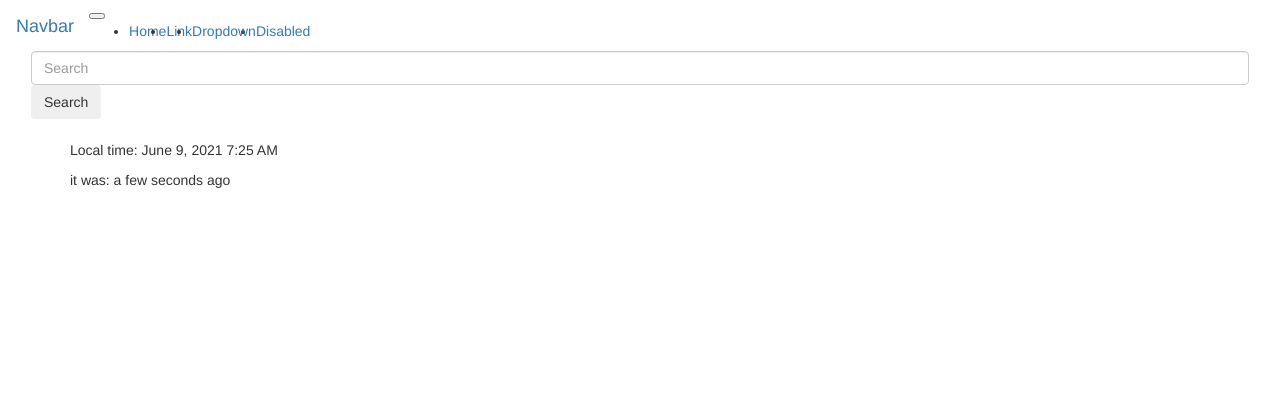
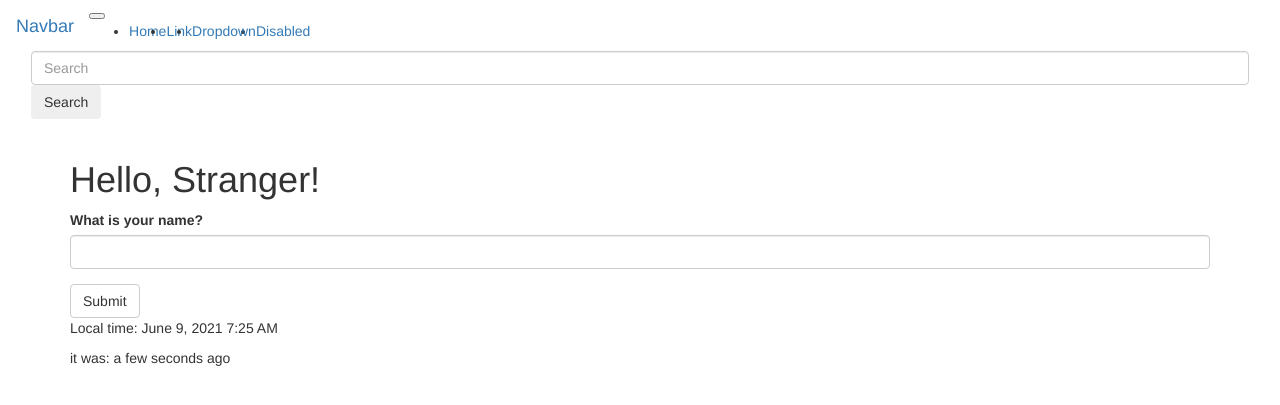
Before and after one commit to mr-bumblebee/flask_via_book, a Flask app: page / in a window 1280 px wide. Shown: the top 405 px of the page. Run offline with Flask 2, Linux system fonts and the light colour scheme; some libraries are stand-ins or nearby versions.

Commit message:
first app realisation-add Form and validator on index page, add class Configuration for adjust app

```diff
--- /dev/null
+++ b/Forms.py
@@ -0,0 +1,8 @@
+from flask_wtf import FlaskForm
+from wtforms import StringField, SubmitField
+from wtforms.validators import Required
+
+
+class NameForm(FlaskForm):
+    name = StringField('What is your name?', validators=[Required()])
+    submit = SubmitField('Submit')
--- a/main.py
+++ b/main.py
@@ -1,9 +1,16 @@
 from flask import Flask, request, make_response, redirect, abort, render_template
 # from flask_script import Manager
 from flask_bootstrap import Bootstrap
+#library for work with local date/time
 from flask_moment import Moment
+#library for work with web form
+
+
 from datetime import datetime
-import sqlalchemy
+#config file
+from config import Configuration
+from Forms import NameForm
+
 import sqlite3
 
 # секция комментариев
@@ -12,14 +19,20 @@
 import view
 
 app = Flask(__name__)
+app.config.from_object(Configuration)
 bootstrap = Bootstrap(app)
 moment = Moment(app)
 
 # manager = Manager(app)
 
-@app.route("/")
+@app.route("/", methods=['GET', 'POST'])
 def index():
-    return render_template("index.html", current_time=datetime.utcnow())
+    name = None
+    form = NameForm()
+    if form.validate_on_submit():
+        name = form.name.data
+        form.name.data = ""
+    return render_template("index.html", current_time=datetime.utcnow(), form=form, name=name)
 
 
 @app.route("/user/<name>")
@@ -29,6 +42,10 @@
     else:
         return render_template("user.html", name=name)
 
+
+@app.route("/webform")
+def webform():
+    return render_template("webform.html", form=NameForm())
 
 @app.route("/bad/")
 def bad():
--- a/templates/base.html
+++ b/templates/base.html
@@ -1,10 +1,10 @@
 {% extends "bootstrap/base.html" %}
-
+{% import "bootstrap/wtf.html" as wtf %}
 {% block title %}
 Flasky
-{% endblock%}
+{% endblock %}
 {% block navbar%}
-<nav class="navbar navbar-expand-lg navbar-light bg-dark">
+<nav class="navbar navbar-expand-lg navbar-light bg-light">
   <div class="container-fluid">
     <a class="navbar-brand" href="#">Navbar</a>
     <button class="navbar-toggler" type="button" data-bs-toggle="collapse" data-bs-target="#navbarSupportedContent" aria-controls="navbarSupportedContent" aria-expanded="false" aria-label="Toggle navigation">
--- a/templates/index.html
+++ b/templates/index.html
@@ -1,11 +1,21 @@
 {% extends "base.html" %}
  {% block head %}
-{{super()}}
+ {{super()}}
  <link rel="shortcut icon" href="{{url_for('static', filename = 'sync.ico')}}" type="image/x-icon">
  <link rel="icon" href="{{url_for('static', filename = 'sync.ico')}}" type="image/x-icon">
  {% endblock %}
 
   {% block page_content%}
+  <div>
+   <h1> Hello,
+    {% if name%}
+    {{name}}
+    {% else %}
+    Stranger!
+    {% endif%}
+   </h1>
+  </div>
+   {{wtf.quick_form(form)}}
 <p> Local time: {{moment(current_time).format('LLL')}}</p>
 <p> it was: {{moment(current_time).fromNow(refresh=True)}}</p>
    {% endblock %}
--- /dev/null
+++ b/templates/webform.html
@@ -0,0 +1,6 @@
+{% extends "base.html" %}
+  {% block page_content%}
+   <!-- {{form.name.label}} {{form.name}} {{form.submit}}-->
+
+    {{wtf.quick_form(form)}}
+   {% endblock %}
```
Also changed, not shown: config.py (added, +9 -0 lines).
